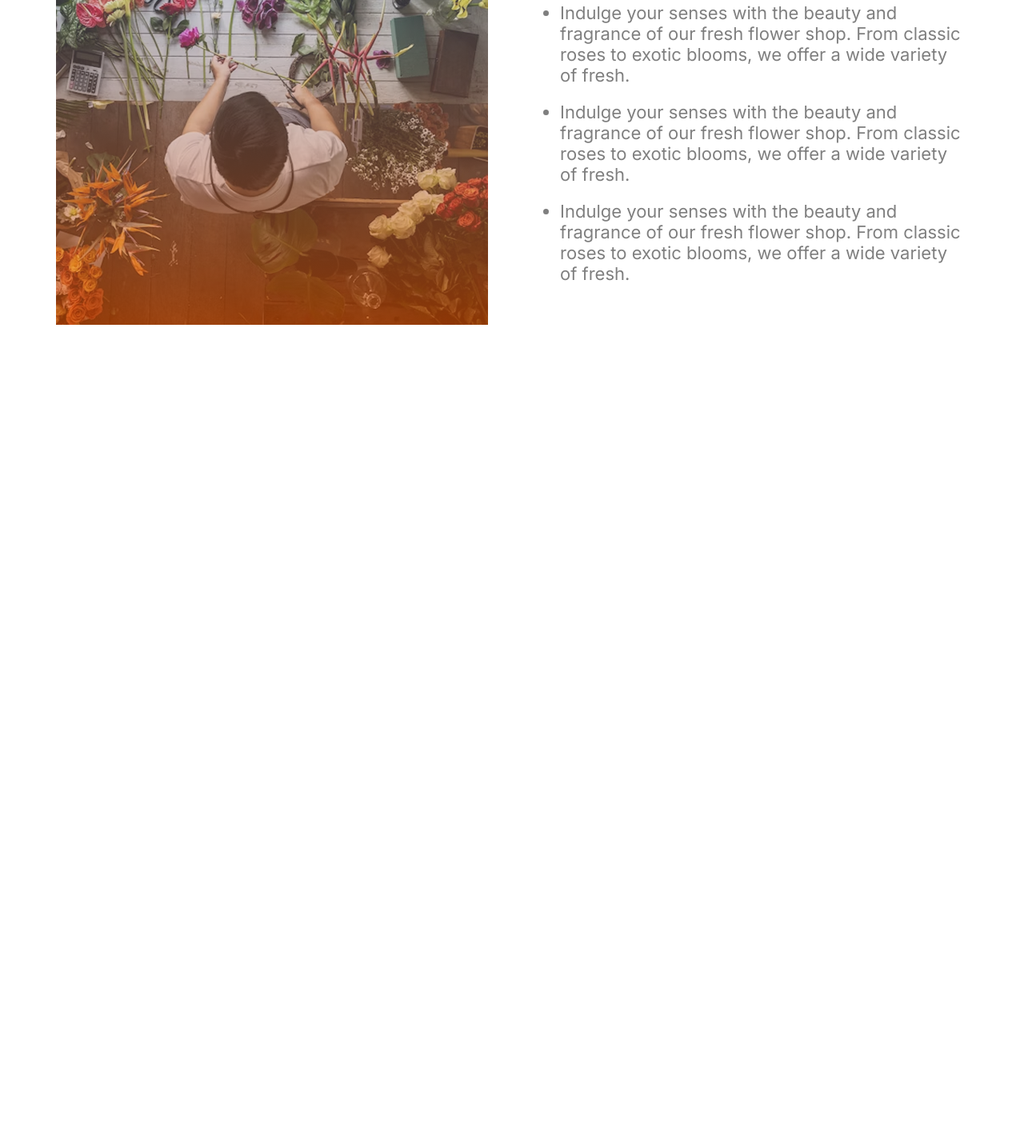
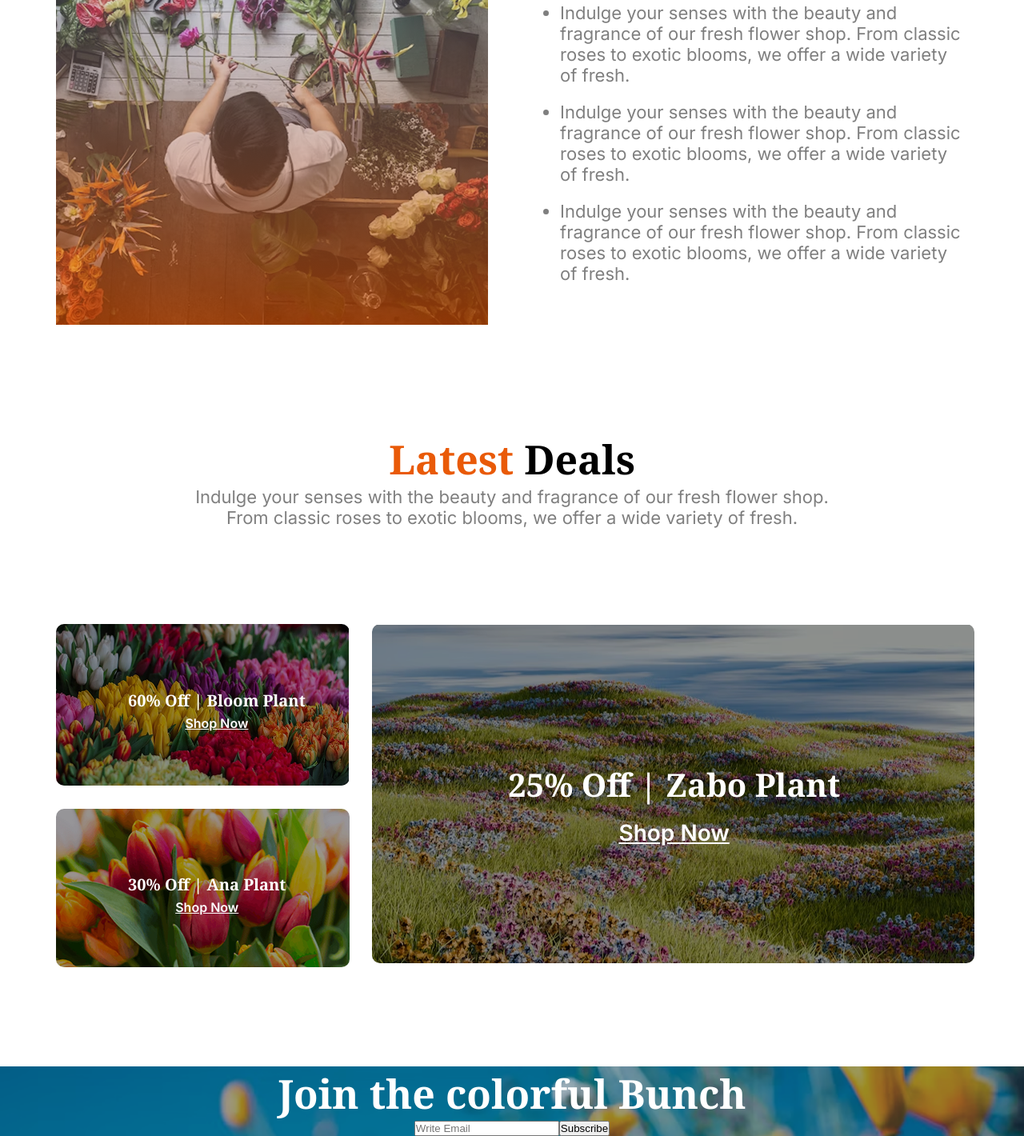
Before and after one commit to nasim-ferdous/Responsive-Flower-Website, a plain HTML site: page index.html in a window 1280 px wide. Shown: the part 2191-3611 px from the top of the page at 80% size. Before the commit the page ends 2601 px from the top, so only its background shows below. Drawn offline with Linux system fonts and the light colour scheme.

Commit message:
added letest deal section and it's media query

```diff
--- a/index.html
+++ b/index.html
@@ -156,6 +156,59 @@
         </div>
         <img src="./assets/trusted-badge.png" alt="" class="trusted-badge" />
       </section>
+      <section class="latest-deal max-width">
+        <h2 class="latest-deal-title noto-serif-font">
+          Latest <span class="deals">Deals</span>
+        </h2>
+        <p class="latest-deal-description inter-font">
+          Indulge your senses with the beauty and fragrance of our fresh flower
+          shop. <br />
+          From classic roses to exotic blooms, we offer a wide variety of fresh.
+        </p>
+        <div class="latest-deal-card-container">
+          <div class="latest-deal-card-container-left">
+            <div class="latest-deal-card">
+              <img src="./assets/deal-bloom.png" alt="" />
+              <div>
+                <p>60% Off | Bloom Plant</p>
+                <a href="#">Shop Now</a>
+              </div>
+            </div>
+            <div class="latest-deal-card">
+              <img src="./assets/deal-ana.png" alt="" />
+              <div>
+                <p>30% Off | Ana Plant</p>
+                <a href="#">Shop Now</a>
+              </div>
+            </div>
+          </div>
+
+          <div class="latest-deal-card">
+            <img
+              class="latest-deal-card-img"
+              src="./assets/deal-zabo.png"
+              alt=""
+            />
+            <div class="right">
+              <p>25% Off | Zabo Plant</p>
+              <a href="#">Shop Now</a>
+            </div>
+          </div>
+        </div>
+      </section>
+      <section class="join">
+        <h2 class="join-title noto-serif-font">Join the colorful Bunch</h2>
+        <div class="join-input">
+          <input
+            class="join-email"
+            type="email"
+            name=""
+            id=""
+            placeholder="Write Email"
+          />
+          <input class="join-btn" type="button" value="Subscribe" />
+        </div>
+      </section>
     </main>
     <footer></footer>
   </body>
--- a/styles/style.css
+++ b/styles/style.css
@@ -128,6 +128,7 @@ nav li a {
   display: flex;
   gap: 60px;
   position: relative;
+  margin-bottom: 130px;
 }
 .plants-lover-right {
   margin-top: 38px;
@@ -151,8 +152,97 @@ nav li a {
   height: 286px;
   left: 350px;
   top: -150px;
-  box-shadow: -4px 10px 4px 0px rgba(0, 0, 0, 0.25);
+  filter: drop-shadow(2px 2px 4px rgba(0, 0, 0, 0.5));
 }
+/* latest deals */
+.latest-deal {
+  margin-bottom: 120px;
+}
+
+.latest-deal-title {
+  text-align: center;
+  font-weight: 700;
+  font-size: 50px;
+  color: rgba(233, 90, 8, 1);
+}
+.deals {
+  color: rgba(0, 0, 0, 1);
+}
+.latest-deal-description {
+  text-align: center;
+  font-size: 22px;
+  color: rgba(0, 0, 0, 0.5);
+  margin-bottom: 120px;
+}
+.latest-deal-card-container {
+  display: flex;
+  gap: 28px;
+}
+.latest-deal-card-container-left {
+  display: flex;
+  flex-direction: column;
+  gap: 25px;
+}
+.latest-deal-card {
+  position: relative;
+}
+.latest-deal-card div {
+  color: white;
+  text-align: center;
+  position: absolute;
+  top: 40%;
+  left: 90px;
+  font-family: "Noto Serif", serif;
+  font-weight: 700;
+  font-size: 20px;
+}
+
+.latest-deal-card .right {
+  color: white;
+  text-align: center;
+  position: absolute;
+  top: 40%;
+  left: 170px;
+  font-family: "Noto Serif", serif;
+  font-weight: 700;
+  font-size: 40px;
+}
+.latest-deal-card .right a {
+  font-family: "Inter", sans-serif;
+  font-weight: 600;
+  font-size: 28px;
+}
+
+.latest-deal-card div a {
+  color: white;
+  font-family: "Inter", sans-serif;
+  font-weight: 600;
+  font-size: 16px;
+}
+
+.latest-deal-card img {
+  border-radius: 10px;
+  filter: brightness(60%);
+}
+
+/* join section styles */
+.join {
+  background-image: url(../assets/news-letter-bg.png);
+  background-repeat: no-repeat;
+  background-size: 100%;
+}
+.join-title {
+  font-weight: 700;
+  font-size: 50px;
+  color: white;
+  text-align: center;
+}
+.join-input {
+  display: flex;
+  justify-content: center;
+}
+/* footer section styles */
+
 /* media query for mobile */
 @media screen and (max-width: 576px) {
   /* navbar */
@@ -199,6 +289,9 @@ nav li a {
   .flower-price {
     font-size: 16px;
   }
+  .card-btn {
+    padding: 10px 30px;
+  }
   /* for plants lover */
   .plants-lover {
     flex-direction: column;
@@ -219,4 +312,28 @@ nav li a {
   .trusted-badge {
     display: none;
   }
+  /* for latest deal
+   */
+  .latest-deal-title {
+    font-size: 24px;
+    margin-bottom: 15px;
+  }
+  .latest-deal-description {
+    font-size: 14px;
+    margin-bottom: 50px;
+  }
+  .latest-deal-card-container {
+    flex-direction: column;
+    padding: 0 20px;
+  }
+  .latest-deal-card-img {
+    width: 100%;
+  }
+  .latest-deal-card .right {
+    left: 90px;
+    font-size: 20px;
+  }
+  .latest-deal-card .right a {
+    font-size: 16px;
+  }
 }
```
